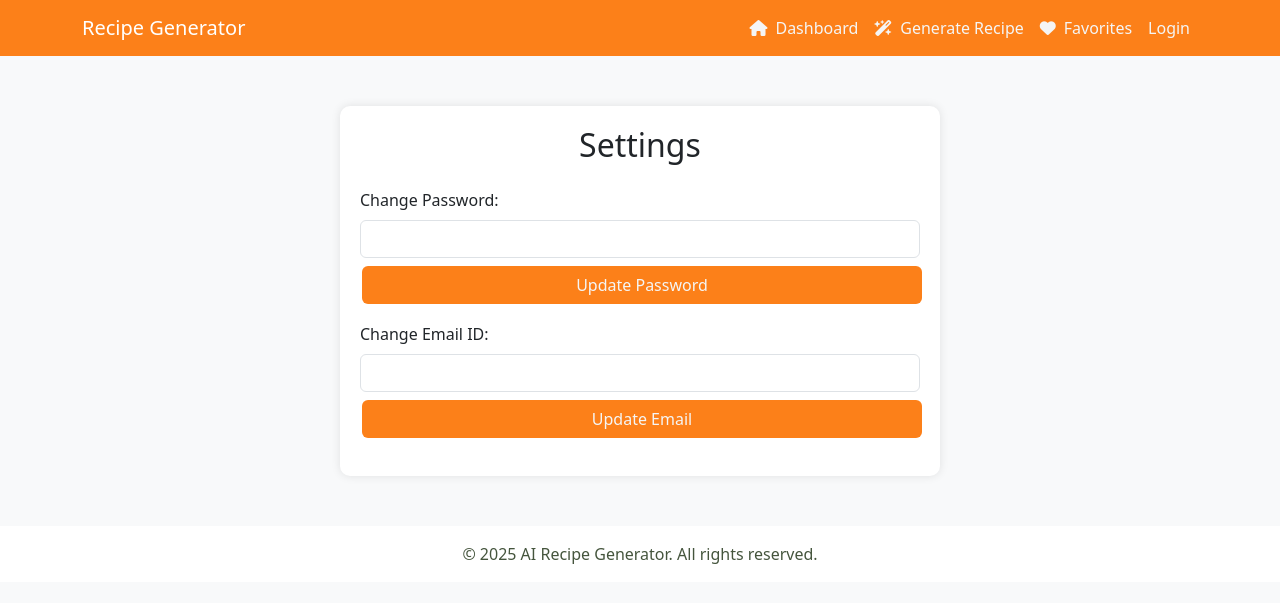
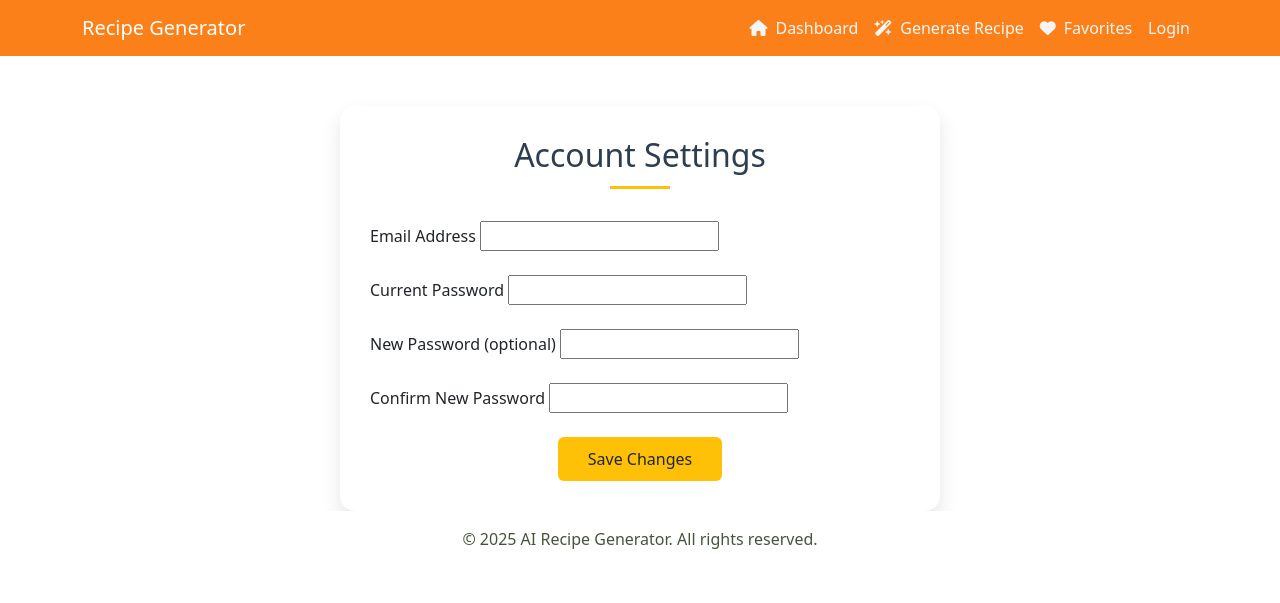
Before and after one commit to lishazz/recipe_generator, a Django app: template apps/user/templates/user_settings.html in a window 1280 px wide. Shown: the top 603 px of the page. Run offline with Django 3.2, Linux system fonts and the light colour scheme; the template is opened without the code that fills it, so the values that code supplies are empty, except form fields; tables that the repository leaves empty hold one stand-in row (values such as "Sample post"); form fields are guessed from the names that the template uses; some libraries are stand-ins or nearby versions.

Commit message:
added the feature user_settings

```diff
--- a/apps/user/templates/user_dashboard.html
+++ b/apps/user/templates/user_dashboard.html
@@ -108,8 +108,6 @@
         <button onclick="searchRecipes()"><i class="bi bi-search"></i> Search</button>
     </div>
 </section>
-
-<!-- Top Rated Recipes Section -->
 <section class="container my-5">
     <h2 class="text-center mb-4">🔥 Top Rated Recipes</h2>
     <div class="row" id="recipeList">
--- a/apps/user/templates/user_settings.html
+++ b/apps/user/templates/user_settings.html
@@ -2,36 +2,54 @@
 
 {% block title %}User Settings|RecipeGen{% endblock title %}
 
-
 {% block style %}
-
 <style>
-    body {
-        background-color: #f8f9fa;
-    }
     .container-custom {
         max-width: 600px;
         margin-top: 50px;
-        margin-bottom: 50px;
         background: #fff;
-        padding: 20px;
-        border-radius: 10px;
-        box-shadow: 0 0 10px rgba(0, 0, 0, 0.1);
+        padding: 30px;
+        border-radius: 15px;
+        box-shadow: 0 10px 20px rgba(0, 0, 0, 0.1);
     }
 
+    .settings-header {
+        color: #2c3e50;
+        margin-bottom: 2rem;
+        position: relative;
+        padding-bottom: 15px;
+        text-align: center;
+    }
 
-    .btn-yellow {
+    .settings-header:after {
+        content: '';
+        position: absolute;
+        bottom: 0;
+        left: 50%;
+        transform: translateX(-50%);
+        width: 60px;
+        height: 3px;
+        background-color: #ffc107;
+    }
+
+    .form-group {
+        margin-bottom: 1.5rem;
+    }
+
+    .btn-save {
         background-color: #ffc107;
         border: none;
-        color: #000;
+        padding: 10px 30px;
+        transition: all 0.3s ease;
     }
-    .btn-yellow:hover {
+
+    .btn-save:hover {
         background-color: #e0a800;
+        transform: translateY(-2px);
+        box-shadow: 0 5px 15px rgba(0, 0, 0, 0.1);
     }
 </style>
-
 {% endblock style %}
-
 {% block navlinks %}
 
 <li class="nav-item">
@@ -47,7 +65,6 @@
         <span>Generate Recipe</span>
     </a>
 </li>
-
 <li class="nav-item">
     <a class="nav-link d-flex align-items-center" href="{% url 'favourite_recipe' %}">
         <i class="fas fa-heart me-2"></i>
@@ -55,38 +72,51 @@
     </a>
 </li>
 
+{% endblock navlinks %}
+
+{% block content %}
+<div class="container container-custom">
+    <h2 class="settings-header">Account Settings</h2>
 
 
+    <form method="post">
+        {% csrf_token %}
 
-{% endblock navlinks %}
+        <div class="form-group">
+            <label for="{{ form.email.id_for_label }}">Email Address</label>
+            {{ form.email }}
+            {% if form.email.errors %}
+                <div class="text-danger">{{ form.email.errors }}</div>
+            {% endif %}
+        </div>
 
+        <div class="form-group">
+            <label for="{{ form.current_password.id_for_label }}">Current Password</label>
+            {{ form.current_password }}
+            {% if form.current_password.errors %}
+                <div class="text-danger">{{ form.current_password.errors }}</div>
+            {% endif %}
+        </div>
 
-{% block messages %}{% endblock messages %}
+        <div class="form-group">
+            <label for="{{ form.new_password.id_for_label }}">New Password (optional)</label>
+            {{ form.new_password }}
+            {% if form.new_password.errors %}
+                <div class="text-danger">{{ form.new_password.errors }}</div>
+            {% endif %}
+        </div>
 
-{% block content %}
+        <div class="form-group">
+            <label for="{{ form.confirm_password.id_for_label }}">Confirm New Password</label>
+            {{ form.confirm_password }}
+            {% if form.confirm_password.errors %}
+                <div class="text-danger">{{ form.confirm_password.errors }}</div>
+            {% endif %}
+        </div>
 
-<div class="container container-custom">
-
-        <h2 class="text-center text-dark mb-4">Settings</h2>
-
-        <form action="/change_password/" method="POST" class="mb-3">
-            {% csrf_token %}
-            <label for="password" class="form-label">Change Password:</label>
-            <input type="password" id="password" name="password" class="form-control" required>
-            <button type="submit" class="btn btn-zom mt-2 w-100">Update Password</button>
-        </form>
-
-        <form action="/change_email/" method="POST" class="mb-3">
-            {% csrf_token %}
-            <label for="email" class="form-label">Change Email ID:</label>
-            <input type="email" id="email" name="email" class="form-control" required>
-            <button type="submit" class="btn btn-zom mt-2 w-100">Update Email</button>
-        </form>
-
-    </div>
+        <div class="text-center">
+            <button type="submit" class="btn btn-save">Save Changes</button>
+        </div>
+    </form>
 </div>
-
-
 {% endblock content %}
-
-{% block script %}{% endblock script %}
```
Also changed, not shown: apps/user/forms.py (+27 -0 lines), apps/user/views.py (+28 -2 lines).
